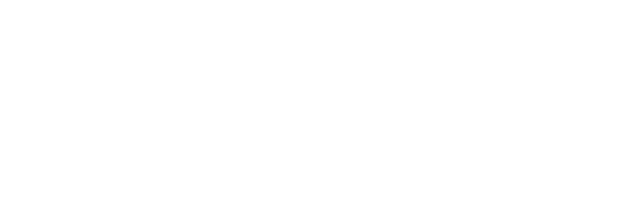
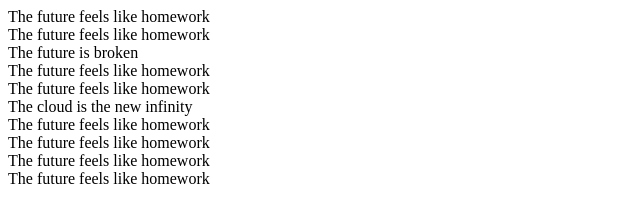
Before and after one commit to MinjuCo/webtech3-portfolio, a plain HTML site: page lab2-grid/thefuture/index.html in a window 1280 px wide. Shown: the whole page, without its empty margins (0-640 px from the left). Drawn offline with Linux system fonts and the light colour scheme.

Commit message:
De structuur van de html pagina afgewerkt

```diff
--- a/lab2-grid/thefuture/index.html
+++ b/lab2-grid/thefuture/index.html
@@ -7,6 +7,17 @@
     <link rel="stylesheet" href="style.css">
 </head>
 <body>
-
+    <div class="grid">
+        <div>The future feels like homework</div>
+        <div>The future feels like homework</div>
+        <div>The future is broken</div>
+        <div>The future feels like homework</div>
+        <div>The future feels like homework</div>
+        <div>The cloud is the new infinity</div>
+        <div>The future feels like homework</div>
+        <div>The future feels like homework</div>
+        <div>The future feels like homework</div>
+        <div>The future feels like homework</div>
+    </div>
 </body>
 </html>
```
